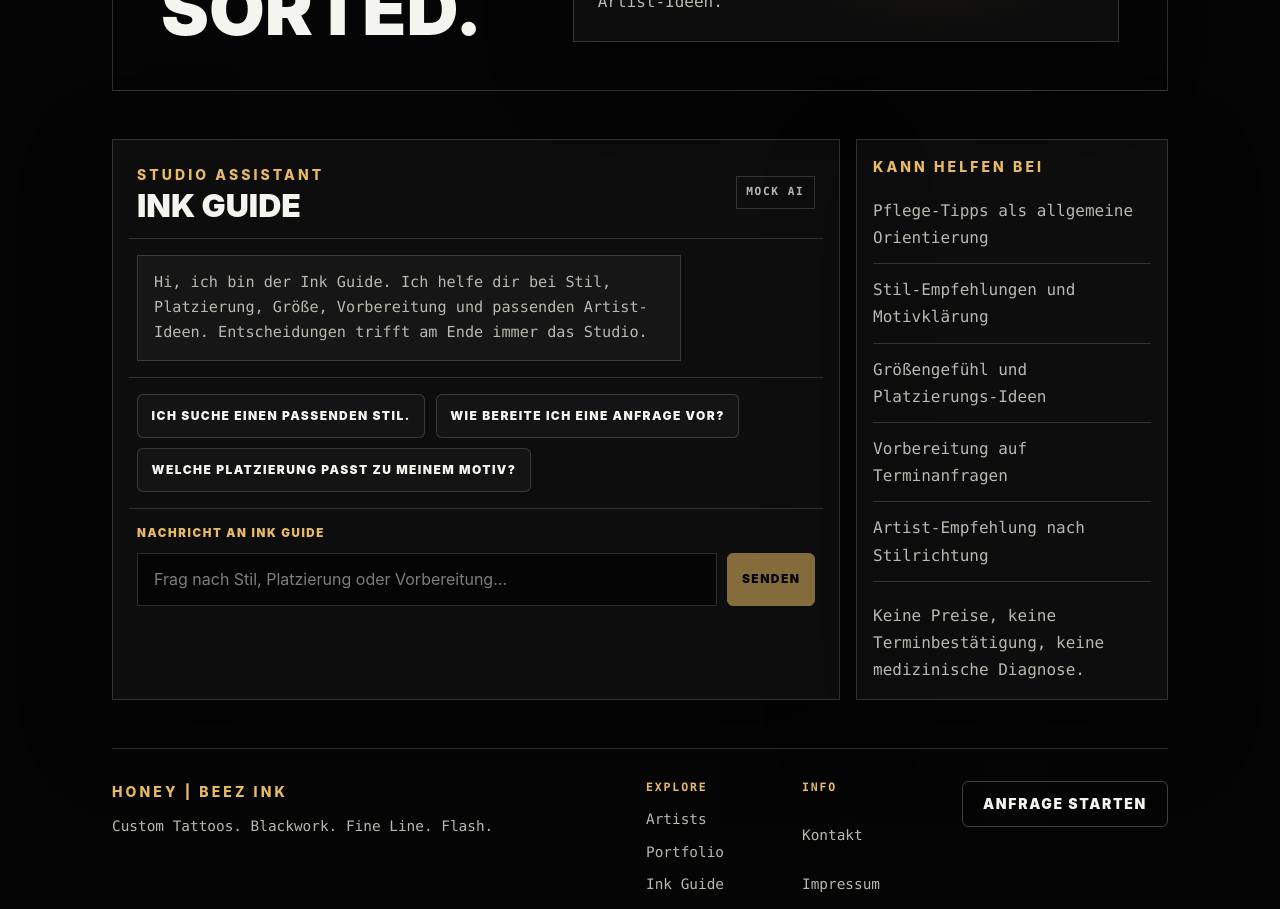
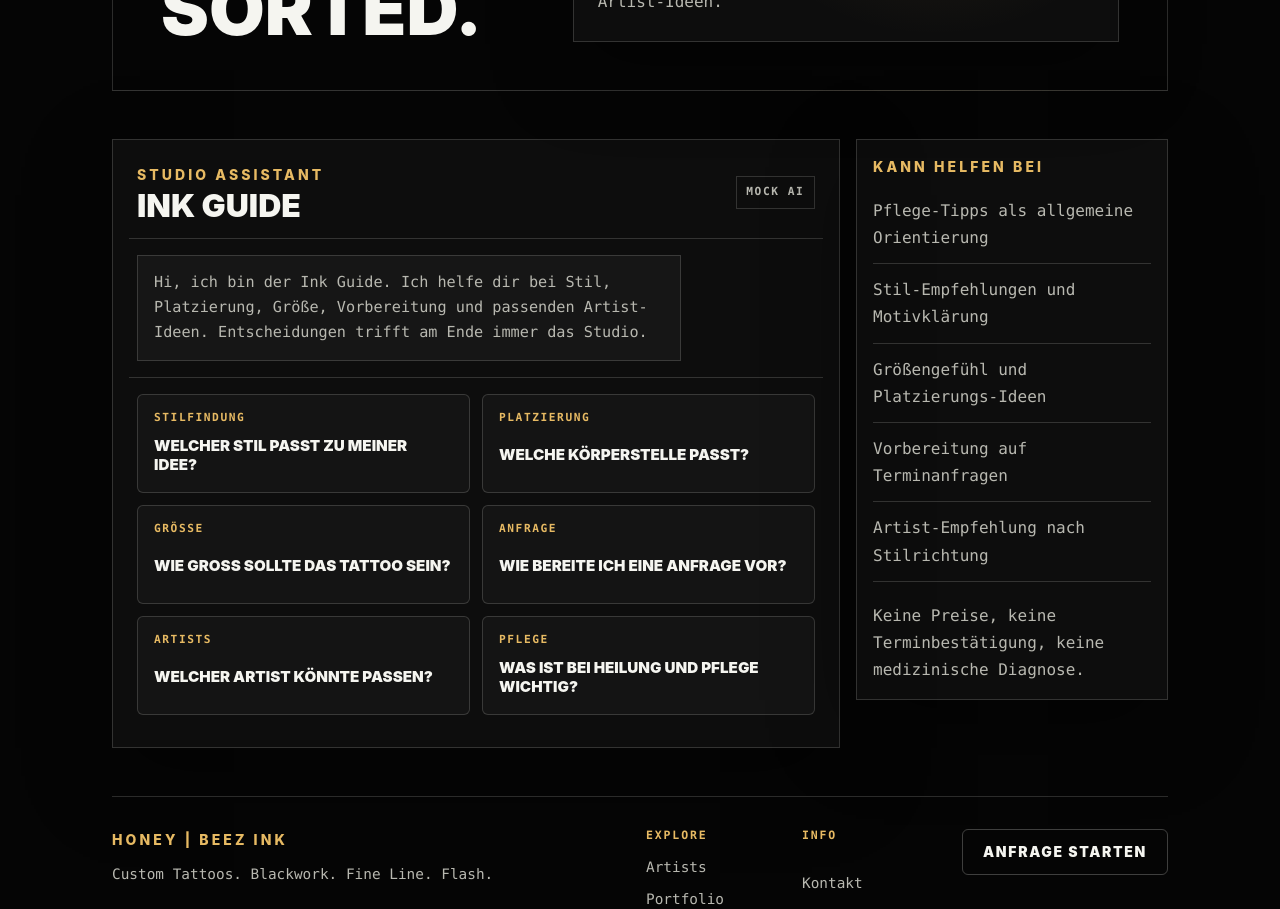
Before and after one commit to inesvanhe/tattoo-studio-project, a React (Vite) app in the folder apps/web/: page /ink-guide in a window 1280 px wide. Shown: the part 360-1269 px from the top of the page. Built offline with nearby package versions, Linux system fonts and the light colour scheme; no server answers.

Commit message:
Convert Ink Guide to guided questions

```diff
--- a/apps/web/src/features/ai/InkGuidePage.tsx
+++ b/apps/web/src/features/ai/InkGuidePage.tsx
@@ -1,5 +1,4 @@
 import { useMemo, useRef, useState } from 'react'
-import type { FormEvent } from 'react'
 
 import { AppShell } from '../../app/AppShell'
 import { sendAiChatMessage } from './aiChat.api'
@@ -10,10 +9,43 @@
   text: string
 }
 
-const starterSuggestions = [
-  'Ich suche einen passenden Stil.',
-  'Wie bereite ich eine Anfrage vor?',
-  'Welche Platzierung passt zu meinem Motiv?',
+type GuideQuestion = {
+  label: string
+  message: string
+  topic: string
+}
+
+const starterQuestions: GuideQuestion[] = [
+  {
+    label: 'Welcher Stil passt zu meiner Idee?',
+    message: 'Ich suche einen passenden Stil für meine Tattoo-Idee.',
+    topic: 'Stilfindung',
+  },
+  {
+    label: 'Welche Körperstelle passt?',
+    message: 'Welche Platzierung passt zu meinem Motiv?',
+    topic: 'Platzierung',
+  },
+  {
+    label: 'Wie groß sollte das Tattoo sein?',
+    message: 'Wie schätze ich die passende Größe für mein Tattoo ein?',
+    topic: 'Größe',
+  },
+  {
+    label: 'Wie bereite ich eine Anfrage vor?',
+    message: 'Wie bereite ich eine gute Terminanfrage vor?',
+    topic: 'Anfrage',
+  },
+  {
+    label: 'Welcher Artist könnte passen?',
+    message: 'Ich suche eine Artist-Empfehlung für Blackwork, Fine Line oder Flash.',
+    topic: 'Artists',
+  },
+  {
+    label: 'Was ist bei Heilung und Pflege wichtig?',
+    message: 'Welche allgemeinen Pflege- und Heilungshinweise sind wichtig?',
+    topic: 'Pflege',
+  },
 ]
 
 const thinkingStates = [
@@ -33,8 +65,7 @@
 
 export function InkGuidePage() {
   const [messages, setMessages] = useState<ChatMessage[]>(initialMessages)
-  const [inputValue, setInputValue] = useState('')
-  const [suggestions, setSuggestions] = useState(starterSuggestions)
+  const [questions, setQuestions] = useState(starterQuestions)
   const [isThinking, setIsThinking] = useState(false)
   const timeoutRef = useRef<number | null>(null)
 
@@ -53,8 +84,7 @@
       window.clearTimeout(timeoutRef.current)
     }
 
-    setInputValue('')
-    setSuggestions([])
+    setQuestions([])
     setMessages((currentMessages) => [
       ...currentMessages,
       {
@@ -77,7 +107,7 @@
             text: response.data.reply,
           },
         ])
-        setSuggestions(response.data.suggestions)
+        setQuestions(createFollowUpQuestions(response.data.suggestions))
         setIsThinking(false)
       }, 900)
     } catch {
@@ -90,15 +120,10 @@
             text: 'Ich kann gerade keine Antwort laden. Prüfe bitte kurz, ob die API läuft, und versuche es dann erneut.',
           },
         ])
-        setSuggestions(starterSuggestions)
+        setQuestions(starterQuestions)
         setIsThinking(false)
       }, 700)
     }
-  }
-
-  function handleSubmit(event: FormEvent<HTMLFormElement>) {
-    event.preventDefault()
-    void submitMessage(inputValue)
   }
 
   return (
@@ -149,37 +174,21 @@
             ) : null}
           </div>
 
-          {suggestions.length > 0 ? (
-            <div className="ink-guide-suggestions" aria-label="Vorschläge">
-              {suggestions.map((suggestion) => (
+          {questions.length > 0 ? (
+            <div className="ink-guide-question-grid" aria-label="Vorgeschlagene Fragen">
+              {questions.map((question) => (
                 <button
                   disabled={isThinking}
-                  key={suggestion}
-                  onClick={() => void submitMessage(suggestion)}
+                  key={question.label}
+                  onClick={() => void submitMessage(question.message)}
                   type="button"
                 >
-                  {suggestion}
+                  <span>{question.topic}</span>
+                  {question.label}
                 </button>
               ))}
             </div>
           ) : null}
-
-          <form className="ink-guide-form" onSubmit={handleSubmit}>
-            <label htmlFor="ink-guide-message">Nachricht an Ink Guide</label>
-            <div>
-              <input
-                id="ink-guide-message"
-                maxLength={1200}
-                onChange={(event) => setInputValue(event.target.value)}
-                placeholder="Frag nach Stil, Platzierung oder Vorbereitung..."
-                type="text"
-                value={inputValue}
-              />
-              <button disabled={isThinking || inputValue.trim().length === 0} type="submit">
-                Senden
-              </button>
-            </div>
-          </form>
         </div>
 
         <aside className="ink-guide-rules panel-frame">
@@ -199,3 +208,11 @@
     </AppShell>
   )
 }
+
+function createFollowUpQuestions(suggestions: string[]): GuideQuestion[] {
+  return suggestions.map((suggestion, index) => ({
+    label: suggestion,
+    message: suggestion,
+    topic: index === 0 ? 'Nächster Schritt' : 'Follow-up',
+  }))
+}
--- a/apps/web/src/index.css
+++ b/apps/web/src/index.css
@@ -894,76 +894,53 @@
   animation-delay: 280ms;
 }
 
-.ink-guide-suggestions {
-  display: flex;
-  flex-wrap: wrap;
-  gap: 0.65rem;
+.ink-guide-question-grid {
+  display: grid;
+  gap: 0.75rem;
   border-top: 1px solid var(--color-line);
   padding: 1rem 0.5rem;
 }
 
-.ink-guide-suggestions button,
-.ink-guide-form button {
-  min-height: 2.75rem;
+.ink-guide-question-grid button {
+  display: grid;
+  gap: 0.55rem;
+  min-height: 6.2rem;
   border: 1px solid var(--color-line);
   border-radius: 0.375rem;
   background: rgba(245, 245, 240, 0.03);
   color: var(--color-paper);
   cursor: pointer;
   font: inherit;
-  font-size: 0.75rem;
+  font-size: 0.95rem;
   font-weight: 900;
-  letter-spacing: 0.12em;
-  padding: 0.7rem 0.85rem;
+  letter-spacing: 0;
+  line-height: 1.25;
+  padding: 1rem;
+  text-align: left;
   text-transform: uppercase;
   transition:
+    background 200ms ease,
     border-color 200ms ease,
     transform 200ms ease;
 }
 
-.ink-guide-suggestions button:hover,
-.ink-guide-suggestions button:focus-visible {
-  border-color: rgba(231, 186, 99, 0.72);
-  transform: translateY(-0.12rem);
-}
-
-.ink-guide-form {
-  display: grid;
-  gap: 0.65rem;
-  border-top: 1px solid var(--color-line);
-  padding: 1rem 0.5rem 0.5rem;
-}
-
-.ink-guide-form label {
+.ink-guide-question-grid button span {
   color: var(--color-neon-honey);
-  font-size: 0.72rem;
+  font-family: ui-monospace, SFMono-Regular, Menlo, Monaco, Consolas, monospace;
+  font-size: 0.7rem;
   font-weight: 900;
   letter-spacing: 0.14em;
   text-transform: uppercase;
 }
 
-.ink-guide-form div {
-  display: grid;
-  gap: 0.65rem;
+.ink-guide-question-grid button:hover,
+.ink-guide-question-grid button:focus-visible {
+  border-color: rgba(231, 186, 99, 0.72);
+  background: rgba(231, 186, 99, 0.08);
+  transform: translateY(-0.12rem);
 }
 
-.ink-guide-form input {
-  min-height: 3rem;
-  border: 1px solid var(--color-line);
-  background: #050505;
-  color: var(--color-paper);
-  font: inherit;
-  padding: 0.85rem 1rem;
-}
-
-.ink-guide-form button {
-  border-color: var(--color-neon-honey);
-  background: var(--color-neon-honey);
-  color: #000;
-}
-
-.ink-guide-form button:disabled,
-.ink-guide-suggestions button:disabled {
+.ink-guide-question-grid button:disabled {
   cursor: wait;
   opacity: 0.55;
 }
@@ -1011,8 +988,8 @@
     grid-template-columns: minmax(0, 1.4fr) minmax(16rem, 0.6fr);
   }
 
-  .ink-guide-form div {
-    grid-template-columns: minmax(0, 1fr) auto;
+  .ink-guide-question-grid {
+    grid-template-columns: repeat(2, minmax(0, 1fr));
   }
 }
 
```
Also changed, not shown: 1 other file (tests, documents, lock files or other folders).
